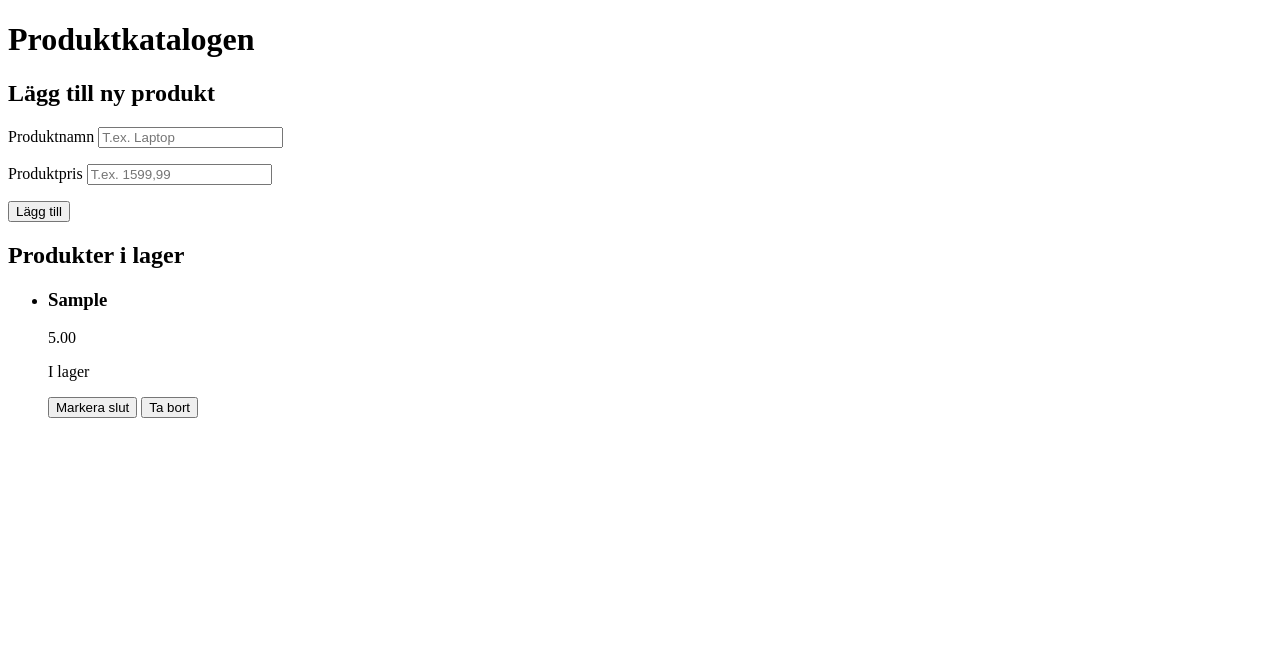
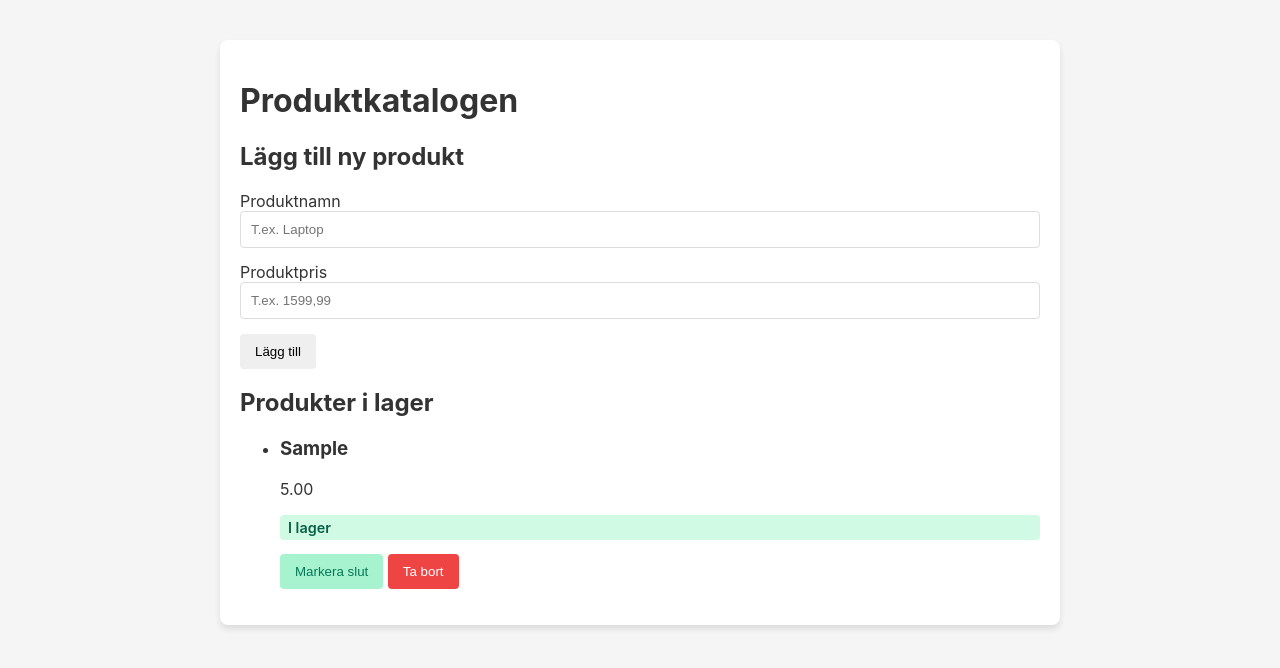
Before and after one commit to Lexicon-frontend-2025/lektion-7-juli, a website: page index.html in a window 1280 px wide. Both pictures are taken after typing "Sample", "5" into the empty fields and a click on the button "Lägg till". Drawn offline with Linux system fonts and the light colour scheme.

Commit message:
basic styling to make it look more fun

```diff
--- a/css/index.css
+++ b/css/index.css
@@ -1,3 +1,91 @@
+body {
+    font-family: 'Inter', sans-serif;
+    background-color: #f5f5f5;
+    color: #333;
+}
+
+main {
+    max-width: 800px;
+    margin: 40px auto;
+    padding: 20px;
+    background-color: #fff;
+    border-radius: 8px;
+    box-shadow: 0 4px 6px rgba(0, 0, 0, 0.1);
+}
+
+input[type="text"], input[type="number"] {
+    width: 100%;
+    padding: 10px;
+    border: 1px solid #ddd;
+    border-radius: 4px;
+    box-sizing: border-box;
+}
+
+button {
+    padding: 10px 15px;
+    border: none;
+    border-radius: 4px;
+    cursor: pointer;
+    font-weight: 500;
+    transition: background-color 0.2s ease;
+}
+
+.product-options_toggle-stock {
+    background-color: #fca5a5;
+    /* Red-300 */
+    color: #b91c1c;
+    /* Red-700 */
+}
+
+.product-options_toggle-stock.in-stock {
+    background-color: #a7f3d0;
+    /* Green-300 */
+    color: #047857;
+    /* Green-700 */
+}
+
+.product-options_toggle-stock:hover {
+    opacity: 0.9;
+}
+
+.product-options_delete {
+    background-color: #ef4444;
+    /* Red-500 */
+    color: white;
+}
+
+.product-options_delete:hover {
+    background-color: #dc2626;
+    /* Red-600 */
+}
+
+.product-info_stock-status {
+    font-size: 0.9em;
+    font-weight: 600;
+    padding: 4px 8px;
+    border-radius: 4px;
+}
+
+.product-info_stock-status.in {
+    background-color: #d1fae5;
+    /* Green-100 */
+    color: #065f46;
+    /* Green-800 */
+}
+
+.product-info_stock-status.out {
+    background-color: #fee2e2;
+    /* Red-100 */
+    color: #991b1b;
+    /* Red-800 */
+}
+
+.error-message {
+    color: #ef4444;
+    font-size: 0.9em;
+    margin-top: 5px;
+}
+
 .hidden {
     display: none;
 }
```
